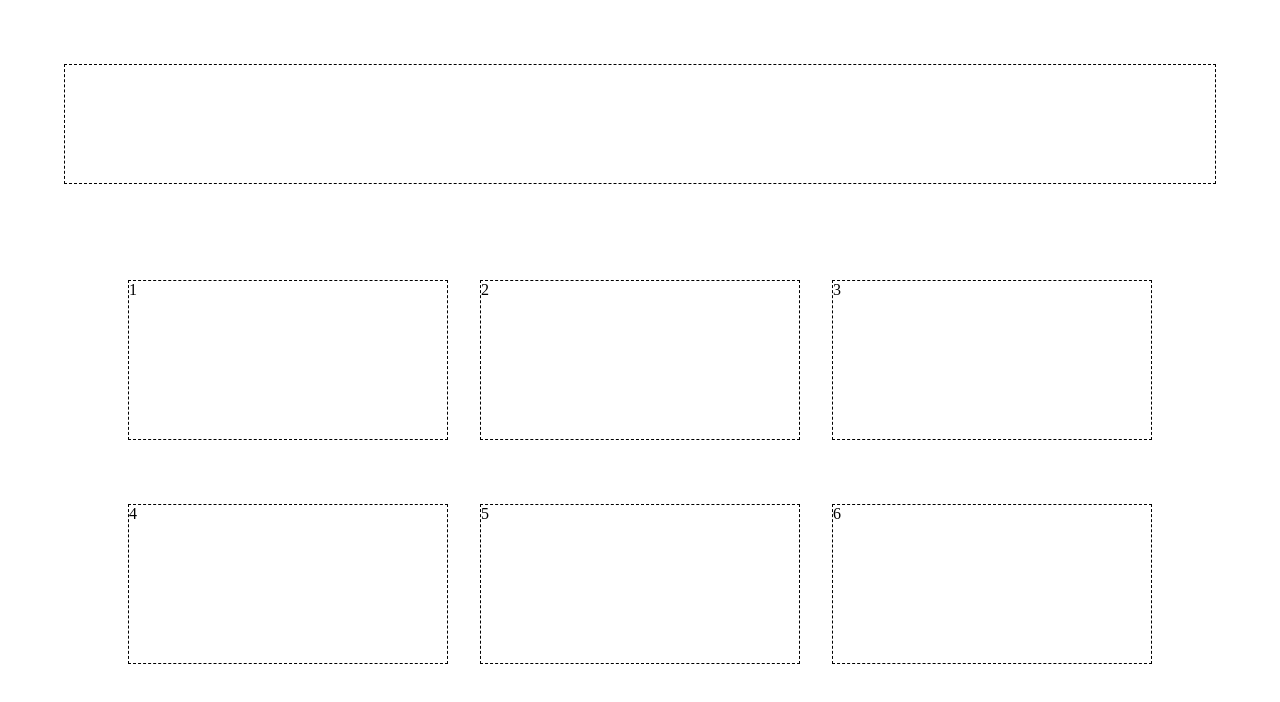
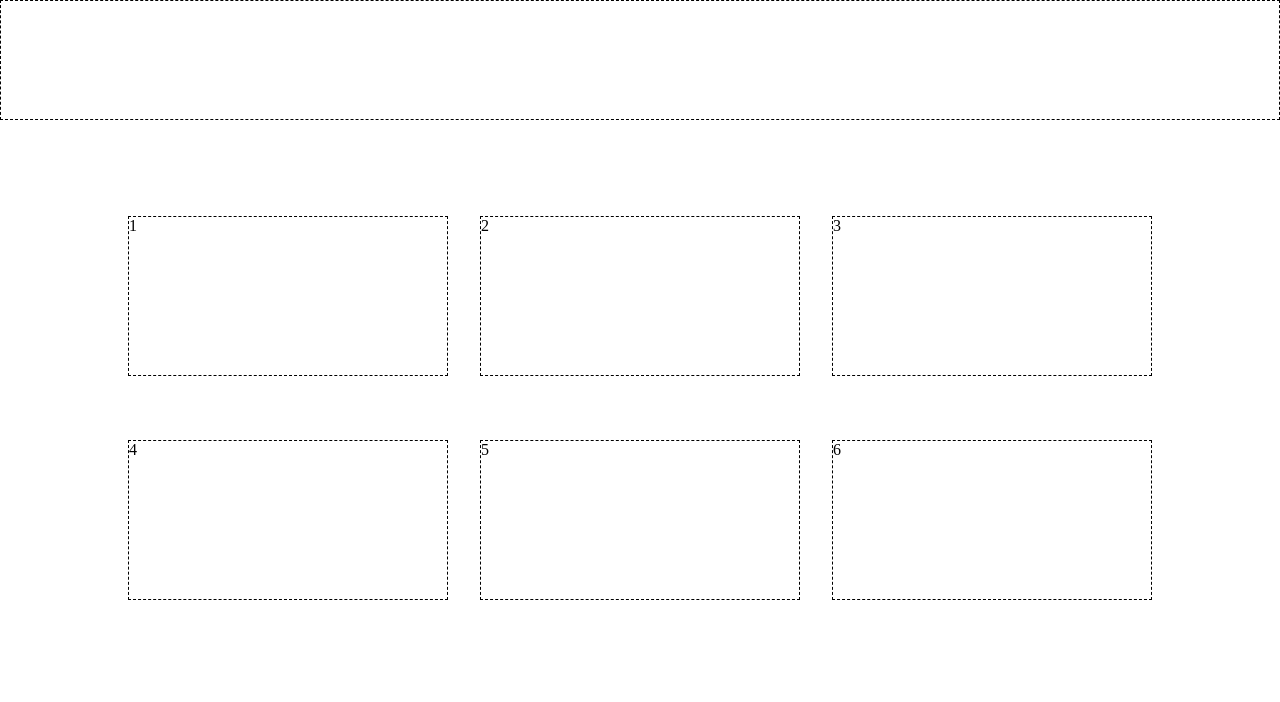
Before and after one commit to OskarRadon/responsive-templates, a plain HTML site: page Basic_gallery/index.html in a window 1280 px wide. Drawn offline with Linux system fonts and the light colour scheme.

Commit message:
Finish styling third layout for gallery page

```diff
--- a/Basic_gallery/css/styles.css
+++ b/Basic_gallery/css/styles.css
@@ -19,8 +19,8 @@ body {
 }
 
 #main {
-  width: 90%;
-  margin: 5%;
+  width: 100%;
+  margin: 0 5% 5% 0;
   height: 15%;
 }
 
```
